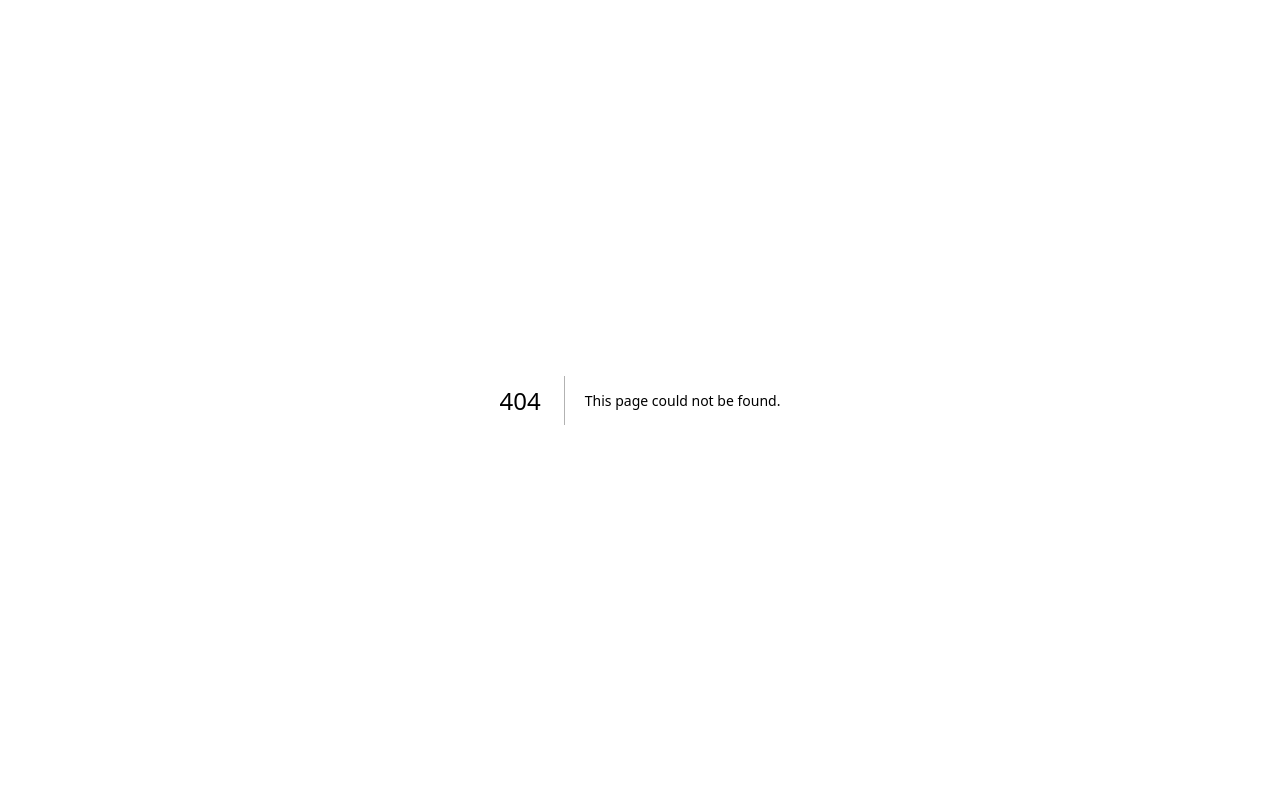
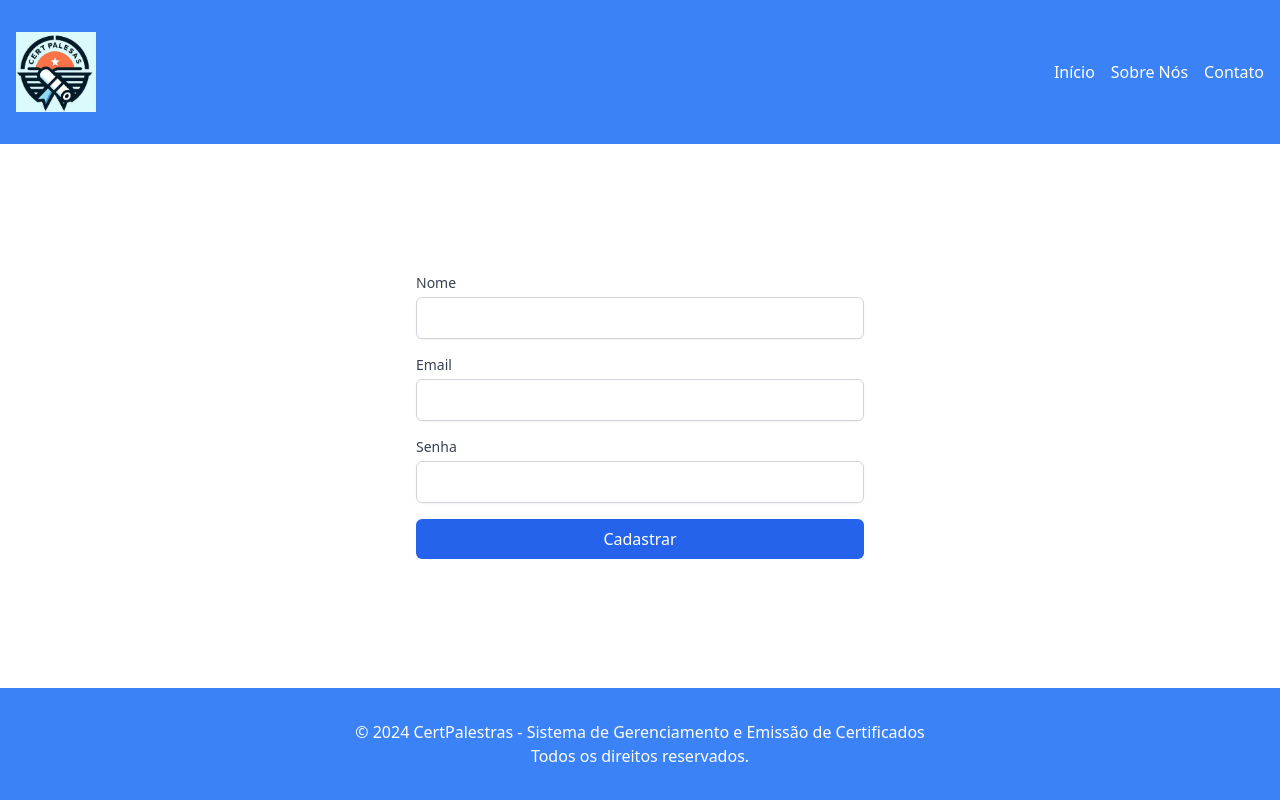
Before and after one commit to doxz1n/CertPalestras, a Next.js app: page /cadastro/professor in a window 1280 px wide. Before the commit this address had no page. Built offline with nearby package versions, Linux system fonts and the light colour scheme.

Commit message:
Front end das telas de cadastro

```diff
--- a/package.json
+++ b/package.json
@@ -13,6 +13,7 @@
     "bcryptjs": "^2.4.3",
     "firebase": "^10.13.0",
     "formik": "^2.4.6",
+    "micromatch": "^4.0.8",
     "next": "14.2.5",
     "react": "^18",
     "react-dom": "^18",
--- /dev/null
+++ b/src/app/cadastro/aluno/page.tsx
@@ -0,0 +1,105 @@
+"use client";
+
+import React from "react";
+import { Formik, Form, Field, ErrorMessage } from "formik";
+import * as Yup from "yup";
+import Header from "@/components/Header";
+import Footer from "@/components/Footer";
+
+// Definindo esquema de validação com Yup
+const validationSchema = Yup.object({
+  nome: Yup.string().required("Nome é obrigatório"),
+  email: Yup.string().email("Email inválido").required("Email é obrigatório"),
+  eventosInscritos: Yup.array().of(Yup.string()),
+  certificados: Yup.array().of(Yup.string()),
+});
+
+const initialValues = {
+  nome: "",
+  email: "",
+  eventosInscritos: [],
+  certificados: [],
+};
+
+const RegisterStudent: React.FC = () => {
+  const handleSubmit = async (values: typeof initialValues, { setSubmitting, setStatus }: any) => {
+    try {
+      const response = await fetch("/api/route", {
+        method: "POST",
+        headers: {
+          "Content-Type": "application/json",
+        },
+        body: JSON.stringify({ ...values, tipo: "aluno" }),
+      });
+
+      const result = await response.json();
+
+      if (response.ok) {
+        setStatus({ success: "Aluno criado com sucesso!" });
+      } else {
+        setStatus({ error: result.message || "Erro ao criar aluno." });
+      }
+    } catch (error) {
+      setStatus({ error: "Erro de comunicação com o servidor." });
+    } finally {
+      setSubmitting(false);
+    }
+  };
+
+  return (
+    <div className="flex flex-col h-screen justify-between bg-blue-500">
+      <Header/>
+      <main className="bg-white dark:bg-black flex items-center justify-center flex-grow">
+        <div className="bg-white dark:bg-gray-800 p-8 rounded-lg max-w-lg w-full">
+          <Formik
+            initialValues={initialValues}
+            validationSchema={validationSchema}
+            onSubmit={handleSubmit}
+          >
+            {({ isSubmitting, status }) => (
+                <Form>
+                  <div className="mb-4">
+                    <label htmlFor="nome" className="block text-sm font-medium text-gray-700">
+                      Nome
+                    </label>
+                    <Field
+                        name="nome"
+                        type="text"
+                        className="mt-1 block w-full px-3 py-2 bg-white border border-gray-300 rounded-md shadow-sm focus:outline-none focus:ring-blue-500 focus:border-blue-500"
+                    />
+                    <ErrorMessage name="nome" component="div" className="text-red-500 text-sm mt-1"/>
+                  </div>
+
+                  <div className="mb-4">
+                    <label htmlFor="email" className="block text-sm font-medium text-gray-700">
+                      Email
+                    </label>
+                    <Field
+                        name="email"
+                        type="email"
+                        className="mt-1 block w-full px-3 py-2 bg-white border border-gray-300 rounded-md shadow-sm focus:outline-none focus:ring-blue-500 focus:border-blue-500"
+                    />
+                    <ErrorMessage name="email" component="div" className="text-red-500 text-sm mt-1"/>
+                  </div>
+
+                  <button
+                      type="submit"
+                      className="w-full bg-blue-600 text-white py-2 px-4 rounded-md hover:bg-blue-700 focus:outline-none focus:bg-blue-700"
+                      disabled={isSubmitting}
+                  >
+                    {isSubmitting ? "Enviando..." : "Cadastrar"}
+                  </button>
+
+                  {status && status.success && <div className="text-green-500 mt-4">{status.success}</div>}
+                  {status && status.error && <div className="text-red-500 mt-4">{status.error}</div>}
+                </Form>
+            )}
+          </Formik>
+        </div>
+      </main>
+      <Footer/>
+    </div>
+  );
+};
+
+export default RegisterStudent;
--- /dev/null
+++ b/src/app/cadastro/professor/page.tsx
@@ -0,0 +1,119 @@
+"use client";
+
+import Header from "@/components/Header";
+import Footer from "@/components/Footer";
+import React from "react";
+import { Formik, Form, Field, ErrorMessage } from "formik";
+import * as Yup from "yup";
+
+// Definindo esquema de validação com Yup
+const validationSchema = Yup.object({
+  nome: Yup.string().required("Nome é obrigatório"),
+  email: Yup.string().email("Email inválido").required("Email é obrigatório"),
+  senha: Yup.string().min(6, "A senha deve ter no mínimo 6 caracteres").required("Senha é obrigatória"),
+  eventosInscritos: Yup.array().of(Yup.string()),
+  certificados: Yup.array().of(Yup.string()),
+});
+
+const initialValues = {
+  nome: "",
+  email: "",
+  senha: "",
+  eventosInscritos: [],
+  certificados: [],
+};
+
+const RegisterTeacher: React.FC = () => {
+  const handleSubmit = async (values: typeof initialValues, { setSubmitting, setStatus }: any) => {
+    try {
+      const response = await fetch("/api/createUser", {
+        method: "POST",
+        headers: {
+          "Content-Type": "application/json",
+        },
+        body: JSON.stringify({ ...values, tipo: "coordenador" }),
+      });
+
+      const result = await response.json();
+
+      if (response.ok) {
+        setStatus({ success: "Coordenador criado com sucesso!" });
+      } else {
+        setStatus({ error: result.message || "Erro ao criar coordenador." });
+      }
+    } catch (error) {
+      setStatus({ error: "Erro de comunicação com o servidor." });
+    } finally {
+      setSubmitting(false);
+    }
+  };
+
+  return (
+      <div className="flex flex-col h-screen justify-between bg-blue-500">
+        <Header/>
+        <main className="bg-white dark:bg-black flex items-center justify-center flex-grow">
+          <div className="bg-white dark:bg-gray-800 p-8 rounded-lg max-w-lg w-full">
+            <Formik
+                initialValues={initialValues}
+                validationSchema={validationSchema}
+                onSubmit={handleSubmit}
+            >
+              {({isSubmitting, status}) => (
+                  <Form>
+                    <div className="mb-4">
+                      <label htmlFor="nome" className="block text-sm font-medium text-gray-700">
+                        Nome
+                      </label>
+                      <Field
+                          name="nome"
+                          type="text"
+                          className="mt-1 block w-full px-3 py-2 bg-white border border-gray-300 rounded-md shadow-sm focus:outline-none focus:ring-blue-500 focus:border-blue-500"
+                      />
+                      <ErrorMessage name="nome" component="div" className="text-red-500 text-sm mt-1"/>
+                    </div>
+
+                    <div className="mb-4">
+                      <label htmlFor="email" className="block text-sm font-medium text-gray-700">
+                        Email
+                      </label>
+                      <Field
+                          name="email"
+                          type="email"
+                          className="mt-1 block w-full px-3 py-2 bg-white border border-gray-300 rounded-md shadow-sm focus:outline-none focus:ring-blue-500 focus:border-blue-500"
+                      />
+                      <ErrorMessage name="email" component="div" className="text-red-500 text-sm mt-1"/>
+                    </div>
+
+                    <div className="mb-4">
+                      <label htmlFor="senha" className="block text-sm font-medium text-gray-700">
+                        Senha
+                      </label>
+                      <Field
+                          name="senha"
+                          type="password"
+                          className="mt-1 block w-full px-3 py-2 bg-white border border-gray-300 rounded-md shadow-sm focus:outline-none focus:ring-blue-500 focus:border-blue-500"
+                      />
+                      <ErrorMessage name="senha" component="div" className="text-red-500 text-sm mt-1"/>
+                    </div>
+
+                    <button
+                        type="submit"
+                        className="w-full bg-blue-600 text-white py-2 px-4 rounded-md hover:bg-blue-700 focus:outline-none focus:bg-blue-700"
+                        disabled={isSubmitting}
+                    >
+                      {isSubmitting ? "Enviando..." : "Cadastrar"}
+                    </button>
+
+                    {status && status.success && <div className="text-green-500 mt-4">{status.success}</div>}
+                    {status && status.error && <div className="text-red-500 mt-4">{status.error}</div>}
+                  </Form>
+              )}
+            </Formik>
+          </div>
+        </main>
+        <Footer/>
+      </div>
+  );
+};
+
+export default RegisterTeacher;
```
Also changed, not shown: src/app/sobre-nos/page.tsx (renamed from src/app/about/page.tsx), 1 other file (tests, documents, lock files or other folders).
